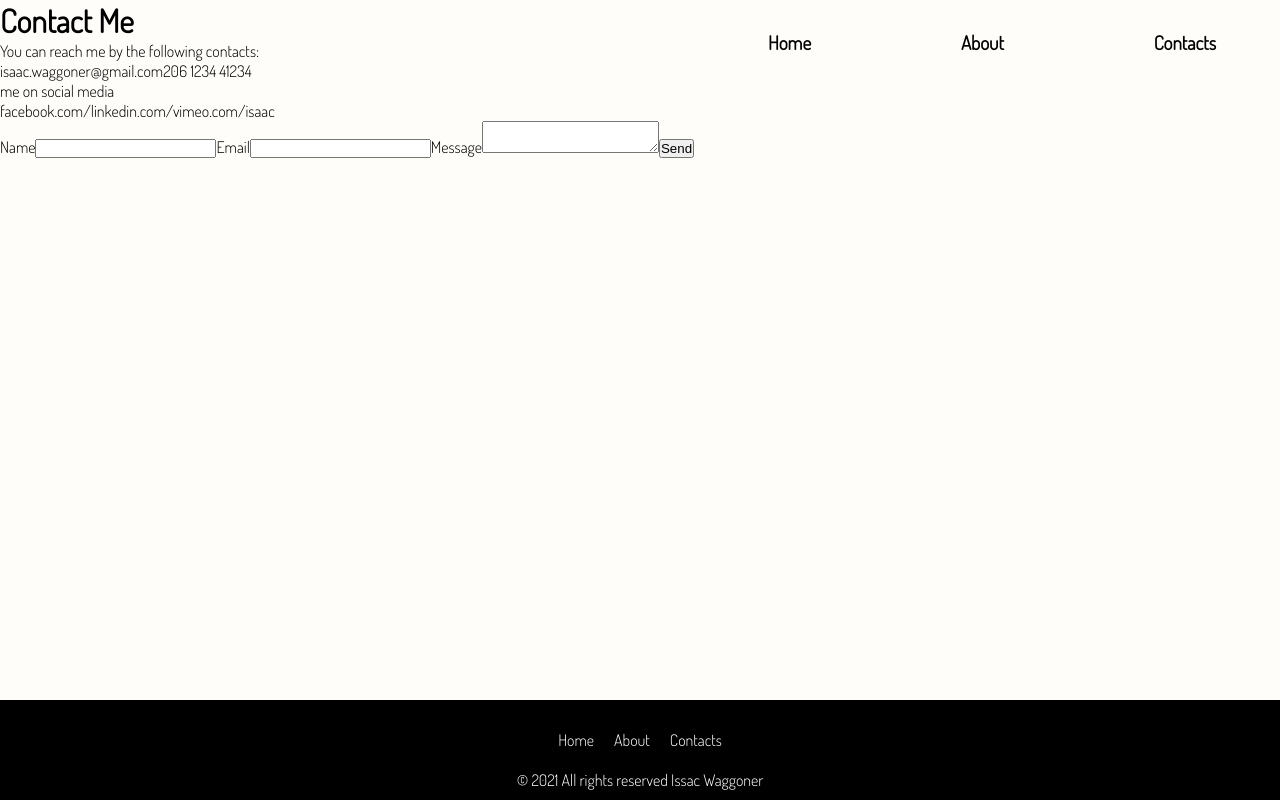
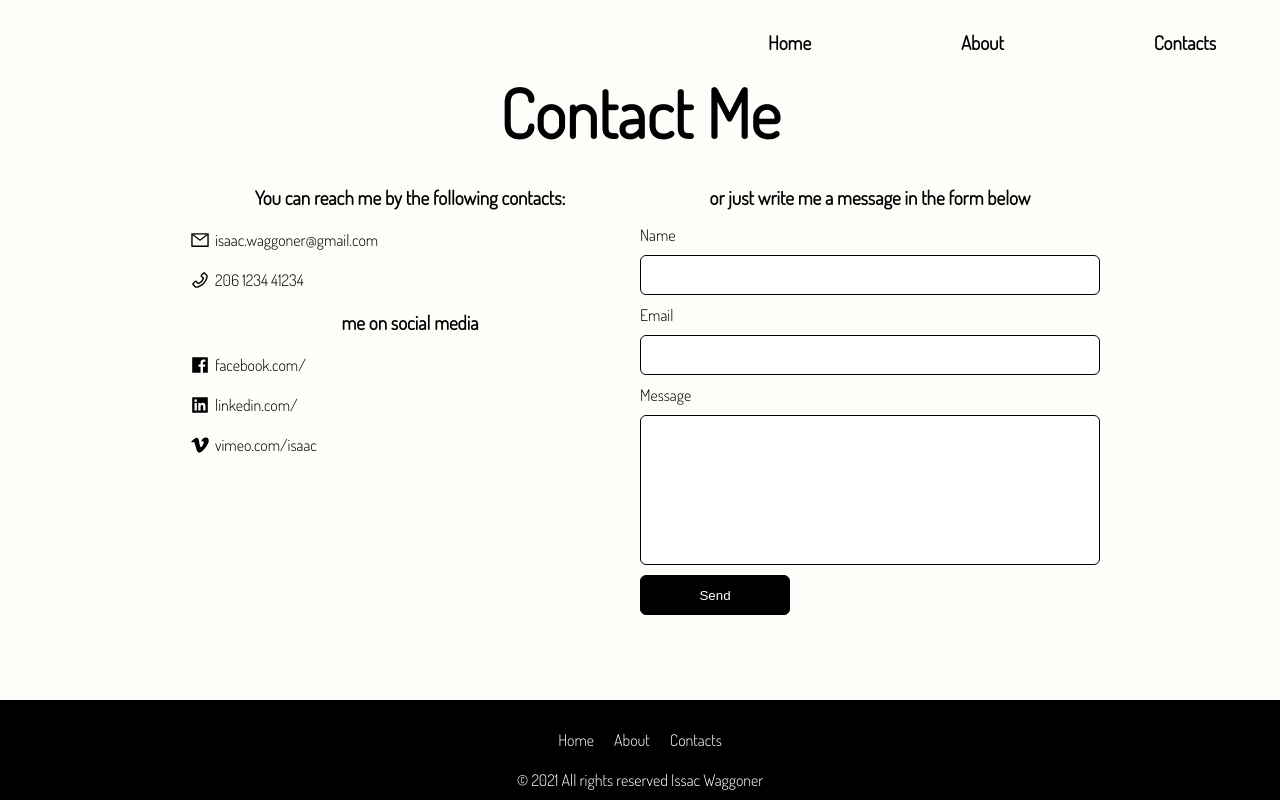
Before and after one commit to kornatskyi/isaac-portfolio, a React (Create React App) app: page /contacts in a window 1280 px wide. Built offline with nearby package versions, Linux system fonts and the light colour scheme.

Commit message:
styled contactme page and fixed bug with react router

```diff
--- a/package.json
+++ b/package.json
@@ -3,6 +3,9 @@
   "version": "0.1.0",
   "private": true,
   "dependencies": {
+    "@fortawesome/fontawesome-svg-core": "^1.2.36",
+    "@fortawesome/free-solid-svg-icons": "^5.15.4",
+    "@fortawesome/react-fontawesome": "^0.1.15",
     "@material-ui/core": "^4.12.3",
     "@material-ui/icons": "^4.11.2",
     "@testing-library/jest-dom": "^5.11.4",
@@ -11,6 +14,7 @@
     "emailjs-com": "^3.2.0",
     "react": "^17.0.2",
     "react-dom": "^17.0.2",
+    "react-icons": "^4.2.0",
     "react-router-dom": "^5.2.0",
     "react-scripts": "4.0.3",
     "sass": "^1.37.5",
--- a/src/App.js
+++ b/src/App.js
@@ -4,6 +4,7 @@ import {
   BrowserRouter as Router,
   Switch,
   Route,
+  Link
 } from "react-router-dom";
 
 
@@ -18,8 +19,9 @@ import Footer from './components/Footer/Footer.jsx';
 
 
 
+
+
 export default function App() {
-  const [color, setColor] = useState("white")
 
   return (
     <div className='appContainer'>
@@ -29,8 +31,10 @@ export default function App() {
         <div className="mainContainer">
 
           <NavBar pageNames={["Home", "About", "Contacts"]} />
-
           <Switch>
+            <Route exact path="/home">
+              <Home />
+            </Route>
             <Route path="/about">
               <About />
             </Route>
@@ -40,9 +44,7 @@ export default function App() {
             <Route path="/project" >
               <Project />
             </Route>
-            <Route path="/">
-              <Home />
-            </Route>
+
           </Switch>
         </div>
 
--- a/src/components/About/About.scss
+++ b/src/components/About/About.scss
@@ -17,10 +17,12 @@
 
 padding: 0 25px;
     .pageTitle {
-        margin: 70px auto;
+        margin: 70px auto 20px auto;
+
 
         @include h1;
     }
+
 
     .body {
         align-self: center;
--- a/src/components/Contacts/Contacts.jsx
+++ b/src/components/Contacts/Contacts.jsx
@@ -2,6 +2,15 @@ import React, { useEffect } from "react";
 import { addRule } from "../../utils/utilFunctions";
 import data from "../../data.json";
 import emailjs from "emailjs-com";
+import "./Contacts.scss";
+
+import { FaVimeoV } from "react-icons/fa";
+import {
+  AiFillFacebook,
+  AiFillLinkedin,
+  AiOutlinePhone,
+  AiOutlineMail,
+} from "react-icons/ai";
 
 export default function Contacts(props) {
   //Change nav links color
@@ -18,7 +27,12 @@ export default function Contacts(props) {
     e.preventDefault();
 
     emailjs
-      .sendForm("portfolio", "template_8jgfmuf", e.target, "user_zZyJpidmk3ln5DDX8uvhp")
+      .sendForm(
+        "portfolio",
+        "template_8jgfmuf",
+        e.target,
+        "user_zZyJpidmk3ln5DDX8uvhp"
+      )
       .then(
         (result) => {
           console.log(result.text);
@@ -37,27 +51,33 @@ export default function Contacts(props) {
         <div className="contactsColumn">
           <p>You can reach me by the following contacts:</p>
           <div className="contacts">
-            <div className="contact">
-              <a href={"mailto:" + data.contact.email}>{data.contact.email}</a>
-              <a href={"tel:" + data.contact.phoneNumber}>
-                {data.contact.phoneNumber}
-              </a>
-            </div>
+            <a href={"mailto:" + data.contact.email}>
+              <AiOutlineMail />
+              {data.contact.email}
+            </a>
+            <a href={"tel:" + data.contact.phoneNumber}>
+              <AiOutlinePhone />
+              {data.contact.phoneNumber}
+            </a>
           </div>
           <div className="media">
             <p>me on social media</p>
             <a href={data.contact.socialMedia.facebook}>
+              <AiFillFacebook></AiFillFacebook>
               {data.contact.socialMedia.facebook}
             </a>
             <a href={data.contact.socialMedia.linkedin}>
+              <AiFillLinkedin />
               {data.contact.socialMedia.linkedin}
             </a>
             <a href={data.contact.socialMedia.vimeo}>
+              <FaVimeoV />
               {data.contact.socialMedia.vimeo}
             </a>
           </div>
         </div>
         <div className="formColumn">
+          <p>or just write me a message in the form below</p>
           <form className="contact-form" onSubmit={sendEmail}>
             <input type="hidden" name="contact_number" />
             <label>Name</label>
--- a/src/components/Contacts/Contacts.scss
+++ b/src/components/Contacts/Contacts.scss
@@ -1,11 +1,139 @@
+@import '../../styles/variables';
+@import '../../styles/mixins';
+
+
 .contactsContainer {
 
+    display       : flex;
+    flex-direction: column;
+    max-width     : $max-width - 200px;
+    margin        : auto;
 
-display: flex;
-flex-direction: column;
-.body {
-    display: flex;
+    .pageTitle {
+        margin: 70px auto 20px auto;
+
+        @include h1;
+    }
+
+    svg {
+        margin   : 5px;
+        min-width: 20px;
+        height   : 20px;
+    }
+
+    a {
+        margin     : 5px;
+        display    : flex;
+        align-items: center;
+
+    }
+
+    .body {
+        margin: 0 40px;
+    }
+
+    .contacts {
+        display       : flex;
+        flex-direction: column;
+    }
+
+    .media {
+        display       : flex;
+        flex-direction: column;
+    }
+
+    p {
+        text-align: center;
+        margin    : 10px 0;
+        @include h5;
+    }
+
+    form {
+        margin: auto;
+        display: flex;
+        flex-direction: column;
+        & > * {
+            margin: 5px 0;
+        }
+        input {
+            border: 1px solid black;
+            border-radius: 6px;
+            resize: none;
+            height: 40px;
+            padding: 5px;
+        }
+
+        textarea {
+            border: 1px solid black;
+            border-radius: 6px;
+            resize: none;
+            height: 150px;
+            padding: 5px;
+
+
+        }
+
+        input[type="submit"] {
+            background-color: black;
+            color: white;
+            max-width: 150px;
+        }
+
+
+    }
+
 
 }
 
+
+@include mdUp {
+    .contactsContainer {
+
+
+
+        .body {
+            display       : flex;
+            flex-direction: row;
+
+            .contactsColumn {
+                width: 50%;
+            }
+
+            .formColumn {
+                width: 50%;
+            }
+        }
+
+    }
 }
+
+
+@include mdDown {
+    .contactsContainer {
+
+
+
+
+
+        .body {
+            display       : flex;
+            flex-direction: column;
+            align-items   : center;
+
+            .contactsColumn {
+width: 100%;
+
+
+            }
+
+            .formColumn {
+                width: 100%;
+
+
+
+            }
+        }
+
+    }
+
+}
--- a/src/components/Footer/Footer.jsx
+++ b/src/components/Footer/Footer.jsx
@@ -13,7 +13,7 @@ export default function Footer(props) {
             <Link
             className=""
               key={i}
-              to={pageName.replace(/\W/g, "").toLowerCase()}
+              to={"/" + pageName.replace(/\W/g, "").toLowerCase()}
             >
               {pageName}
             </Link>
--- a/src/components/Navbar/NavBar.jsx
+++ b/src/components/Navbar/NavBar.jsx
@@ -47,7 +47,7 @@ function NavBar(props) {
             className="nav-link"
               key={i}
               onClick={toggleSideBar}
-              to={pageName.replace(/\W/g, "").toLowerCase()}
+              to={"/" +pageName.replace(/\W/g, "").toLowerCase()}
             >
               {pageName}
             </Link>
--- a/src/styles/style.scss
+++ b/src/styles/style.scss
@@ -15,6 +15,7 @@ body {
     margin     : 0;
     padding    : 0;
     background-color: hsl(42, 90%, 99%);
+    overflow-x: hidden;
 
 }
 
```
Also changed, not shown: 1 other file (tests, documents, lock files or other folders).
